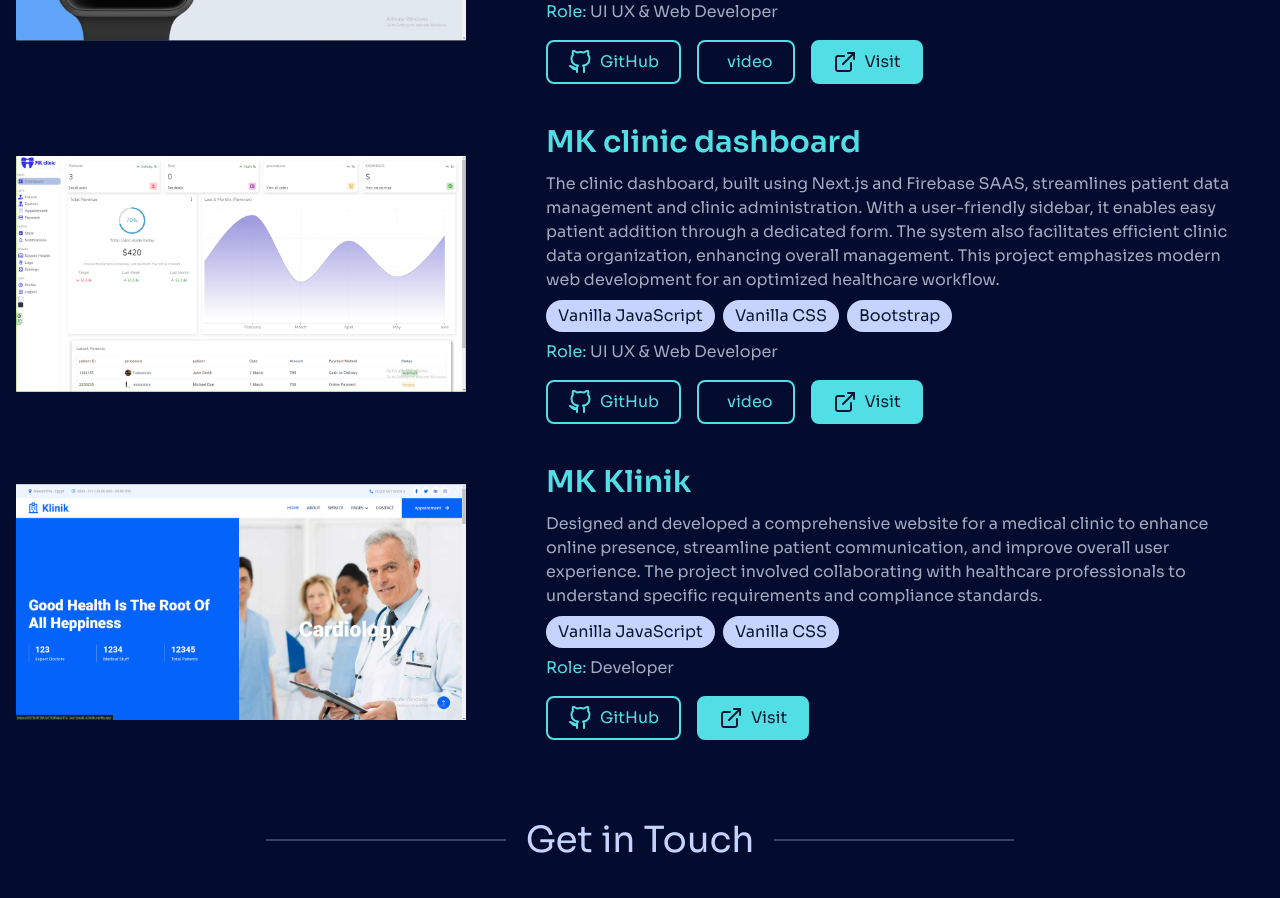
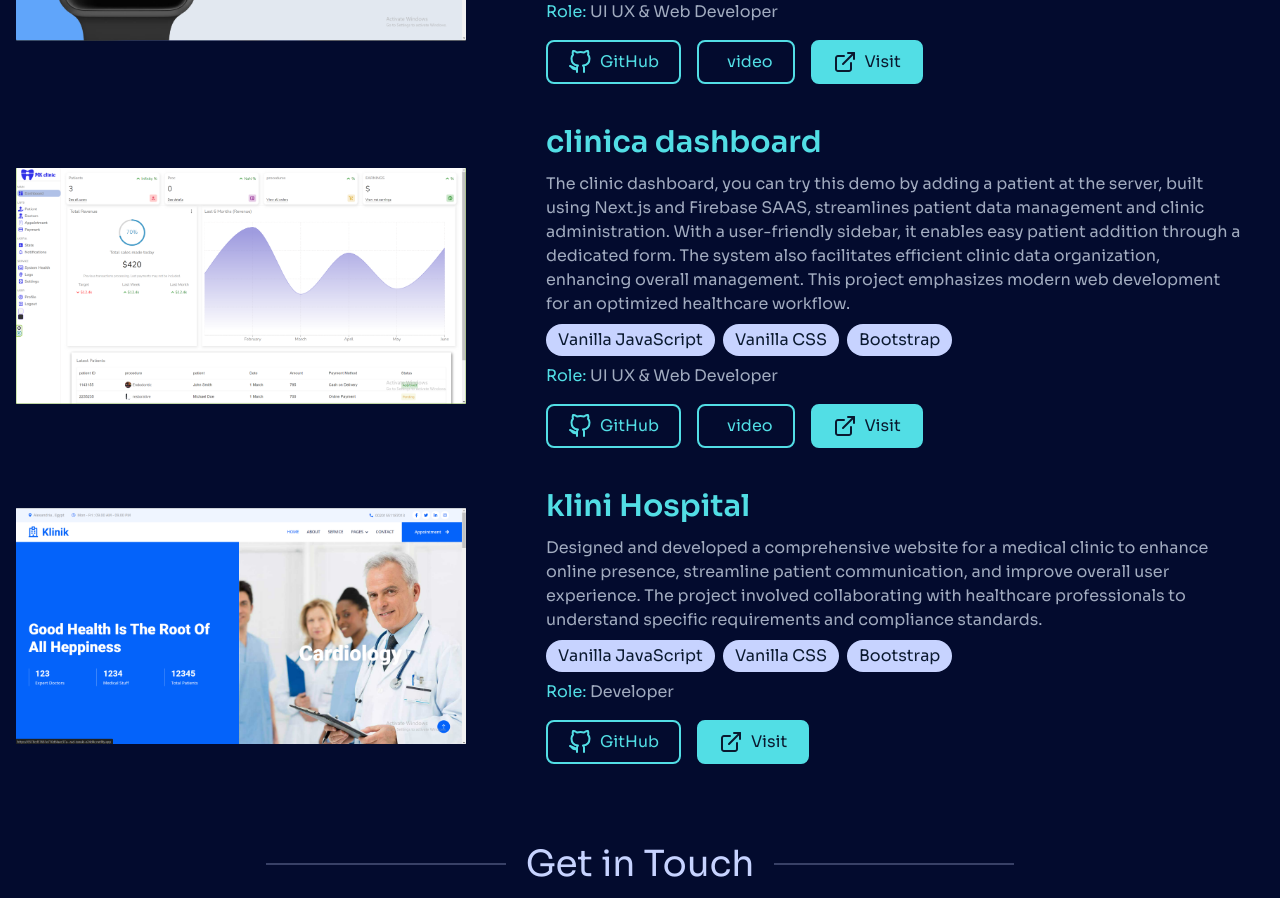
Before and after one commit to MAhmoud750t/prtofolio, a Next.js app: page / in a window 1280 px wide. Shown: the part 1500-2398 px from the top of the page. Built offline with nearby package versions, Linux system fonts and the light colour scheme.

Commit message:
Update index.ts

```diff
--- a/src/data/index.ts
+++ b/src/data/index.ts
@@ -7,7 +7,7 @@ const data = {
   profession: 'Web Developer',
   intro: 'Web & Mobile Developer ',
   about:
-    'Hi, I’m Mahmoud. 👋 I’m a Web Developer skilled in Next.js, React.js, Tailwind CSS. I possess advanced proficiency in React and Next.js, with a focus on crafting websites that adapt seamlessly to various screen sizes. If you want to work with someone with a comfortable and responsive design, you are in the right place. ',
+    'Hi, I’m Mahmoud. 👋 I’m a Web Developer skilled in Next.js, React.js, Tailwind CSS. I possess advanced proficiency in React and Next.js, with a focus on crafting websites that adapt seamlessly to various screen sizes. If you want to work with someone with a comfortable and responsive design, you are in the right place. Based in Egypt. 📍',
 
   website: ' ',
   projects: [
@@ -25,24 +25,24 @@ const data = {
       role: 'UI UX & Web Developer',
     },
     {
-      name: 'MK clinic dashboard',
+      name: 'clinica dashboard',
       image: '/projects/dashboard.png',
       about:
-        'The clinic dashboard, built using Next.js and Firebase SAAS, streamlines patient data management and clinic administration. With a user-friendly sidebar, it enables easy patient addition through a dedicated form. The system also facilitates efficient clinic data organization, enhancing overall management. This project emphasizes modern web development for an optimized healthcare workflow.',
+        'The clinic dashboard, you can try this demo by adding a patient at the server, built using Next.js and Firebase SAAS, streamlines patient data management and clinic administration. With a user-friendly sidebar, it enables easy patient addition through a dedicated form. The system also facilitates efficient clinic data organization, enhancing overall management. This project emphasizes modern web development for an optimized healthcare workflow.',
       tech: ['Vanilla JavaScript', 'Vanilla CSS', 'Bootstrap'],
       links: {
-        Live: 'https://mk-clinic-dashboard.netlify.app/',
+        Live: 'https://clinica-admin.netlify.app/',
         GitHub: 'https://github.com/MAhmoud750t/clinic',
         Vid: 'https://youtu.be/C9-A7hlSkBE',
       },
       role: 'UI UX & Web Developer',
     },
     {
-      name: 'MK Klinik',
+      name: ' klini Hospital',
       image: '/projects/clinic.png',
       about:
         'Designed and developed a comprehensive website for a medical clinic to enhance online presence, streamline patient communication, and improve overall user experience. The project involved collaborating with healthcare professionals to understand specific requirements and compliance standards.',
-      tech: ['Vanilla JavaScript', 'Vanilla CSS'],
+      tech: ['Vanilla JavaScript', 'Vanilla CSS', 'Bootstrap'],
       links: {
         Live: 'https://mk-clinic.netlify.app/',
         GitHub: 'https://github.com/MAhmoud750t/clinic',
```
